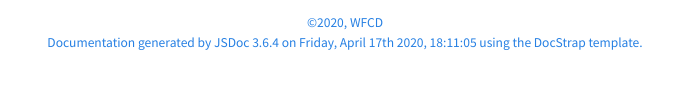
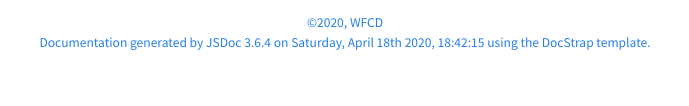
Before and after one commit to WFCD/worldstate-emitter, a website: page docs/RSS.html in a window 1280 px wide. Shown: the part 502-608 px from the top of the page, 295-984 px from the left. Drawn offline with Linux system fonts and the light colour scheme.

Commit message:
chore(automated): Docs Update 88 [ci skip]

```diff
--- a/docs/RSS.html
+++ b/docs/RSS.html
@@ -295,7 +295,7 @@
 <span class="jsdoc-message">
 	Documentation generated by <a href="https://github.com/jsdoc3/jsdoc">JSDoc 3.6.4</a>
 
-		on Friday, April 17th 2020, 18:11:05
+		on Saturday, April 18th 2020, 18:42:15
 
 	using the <a href="https://github.com/docstrap/docstrap">DocStrap template</a>.
 </span>
```
Also changed, not shown: docs/TwitterCache.html (+1 -1 lines), docs/WSCache.html (+1 -1 lines), docs/Worldstate.html (+1 -1 lines), docs/classes.list.html (+1 -1 lines), docs/global.html (+1 -1 lines), docs/handlers_RSS.js.html (+1 -1 lines), docs/handlers_Twitter.js.html (+1 -1 lines), docs/handlers_Worldstate.js.html (+1 -1 lines), docs/index.html (+1 -1 lines), docs/utilities_WSCache.js.html (+1 -1 lines), docs/utilities_index.js.html (+1 -1 lines).
